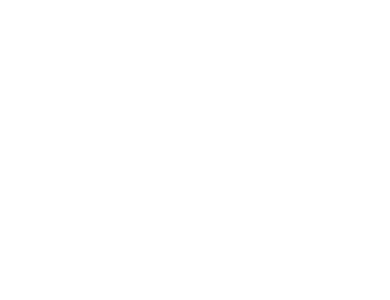
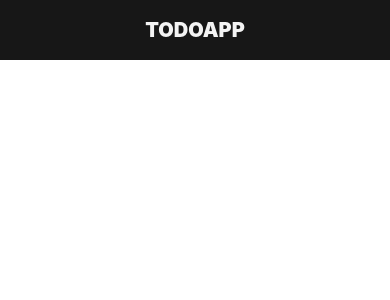
Before and after one commit to Mengqi89/rn-todo-app, a React Native app: screen / in a window 390 px wide. Shown: the top 300 px of the page. Built offline with nearby package versions, Linux system fonts and the light colour scheme.

Commit message:
created Header

```diff
--- a/App.js
+++ b/App.js
@@ -1,5 +1,6 @@
 import React from 'react'
 import { Platform, StyleSheet, Text, View } from 'react-native'
+import Header from './components/Header'
 
 export default class App extends React.Component {
   constructor() {
@@ -20,6 +21,7 @@
     return (
       <View style={styles.container} >
         {statusBar}
+        <Header title='todoapp' />
       </View>
     )
   }
--- /dev/null
+++ b/components/Header.js
@@ -0,0 +1,27 @@
+import React from 'react'
+import { StyleSheet, Text, View } from 'react-native'
+
+const Header = (props) => {
+    return (
+        <View style={styles.header}>
+            <Text style={styles.title}>{props.title}</Text>
+        </View>
+    )
+}
+
+const styles = StyleSheet.create({
+    header: {
+        backgroundColor: '#171717',
+        height: 60,
+        alignItems: 'center',
+        justifyContent: 'center'
+    },
+    title: {
+        color: '#F3F3F3',
+        fontSize: 20,
+        fontWeight: '900',
+        textTransform: 'uppercase'
+    }
+})
+
+export default Header
```
